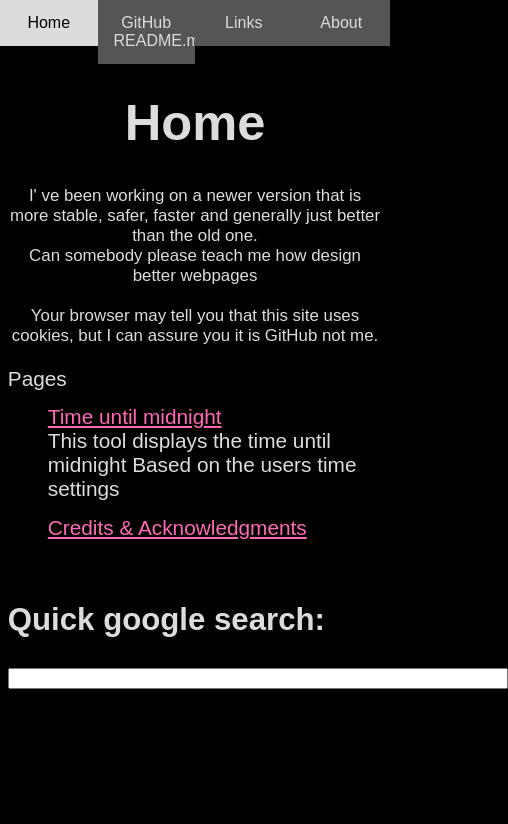
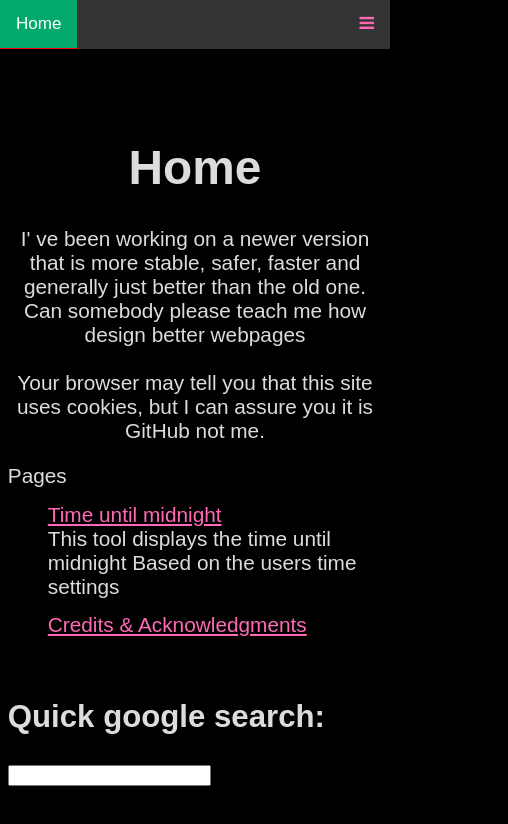
Before and after one commit to werdexd/Website, a plain HTML site: page new/index.html in a window 390 px wide. Shown: the whole page, 508 px wide, since content can reach past the window. Drawn offline with nearby package versions, Linux system fonts and the light colour scheme.

Commit message:
v2.1 Better Ui

```diff
--- a/new/css/style.css
+++ b/new/css/style.css
@@ -1,74 +1,96 @@
-* {
-  box-sizing: border-box;
-  text-rendering: optimizeSpeed;
-  image-rendering: optimizeQuality;
-}
-
-/* Set height of body and the document to 100% */
-body,
-html {
-  height: 100%;
-  margin: 0;
-  font-family: Arial, Helvetica, sans-serif;
+.tabcontent {
+	display: none;
+	padding: 7vh 2vw;
+	height: 100%;
+	font-size: 1.3em;
 }
 
 body {
-  background: #000000 center top
-    url(/Website/Assets/Images/Website/Backgrounds/magic_circle.gif) no-repeat
-    local;
-  color: gainsboro;
+	margin: 0;
+	font-family: Arial, Helvetica, sans-serif;
+	background: #000000 center top
+		url(/Website/Assets/Images/Website/Backgrounds/magic_circle.gif)
+		no-repeat local;
+	color: gainsboro;
 }
 
-/* Style tab links */
-.tablink {
-  background-color: #555;
-  color: gainsboro;
-  float: left;
-  border: none;
-  outline: none;
-  cursor: pointer;
-  padding: 14px 16px;
-  font-size: 1em;
-  width: 25%;
+.topnav {
+	overflow: hidden;
+	background-color: #333;
 }
 
-.tablink:hover {
-  background-color: #777;
+.topnav a {
+	float: left;
+	display: block;
+	color: #f2f2f2;
+	text-align: center;
+	padding: 14px 16px;
+	text-decoration: none;
+	font-size: 17px;
 }
 
-/* Style the tab content (and add height:100% for full page content) */
-.tabcontent {
-  display: none;
-  padding: 7vh 2vw;
-  height: 100%;
-  font-size: 1.3em;
+.topnav a:hover {
+	background-color: #ddd;
+	color: black;
+}
+
+.topnav .icon {
+	display: none;
+}
+
+@media screen and (max-width: 600px) {
+	.topnav a:not(:first-child) {
+		display: none;
+	}
+
+	.topnav a.icon {
+		float: right;
+		display: block;
+	}
+}
+
+@media screen and (max-width: 600px) {
+	.topnav.responsive {
+		position: relative;
+	}
+
+	.topnav.responsive .icon {
+		position: absolute;
+		right: 0;
+		top: 0;
+	}
+
+	.topnav.responsive a {
+		float: none;
+		display: block;
+		text-align: left;
+	}
 }
 h1 {
-  font-size: 6vh;
+  font-size: 2.3em;
   text-align: center;
 }
 dd,
 dt {
   margin-top: 0.7em;
 }
-a:link,
-a:visited {
+a:not(.topnav):link,
+a:not(.topnav):visited {
   color: hotpink;
 }
-a:hover {
+a:not(.topnav):hover {
   border-bottom: 1px solid red;
 }
-a:active {
+a:not(.topnav):active {
   color: red;
 }
 #Search {
   resize: none;
-  width: 500px;
+  width: 50vw;
 }
 .textC{
     padding: 3%;
 }
 .CentredText {
   text-align: center;
-  font-size: 2vh;
 }
--- a/new/index.html
+++ b/new/index.html
@@ -1,28 +1,29 @@
 <!DOCTYPE html>
 <html>
+
 	<head>
 		<meta name="viewport" content="width=device-width, initial-scale=1" />
-		<link rel="stylesheet" href="/Website/new/css/style.css" />
+		<link rel="stylesheet" href="https://cdnjs.cloudflare.com/ajax/libs/font-awesome/4.7.0/css/font-awesome.min.css" />
+		<link rel="stylesheet" href="/Website/new/css/style.css">
+		<script src="https://cdn.jsdelivr.net/npm/marked/marked.min.js"></script>
+		<link rel="shortcut icon" href="/Website/favicon.ico" type="image/x-icon">
+		<title>NWv2.1</title>
+
+		<script async="True" src="/Website/new/js/Fileloader.js"></script>
 		<script async="True" src="/Website/new/js/tabs.js"></script>
 		<script async="True" src="/Website/JS/General.js"></script>
-		<script async="True" src="/Website/new/js/md.js"></script>
-    <link rel="shortcut icon" href="/Website/favicon.ico" type="image/x-icon">
-    <title>New Homepage</title>
 	</head>
+
 	<body>
-		<button
-			class="tablink"
-			onclick="openPage('Home', this)"
-			id="defaultOpen"
-		>
-			Home
-		</button>
-		<button class="tablink" onclick="openPage('mdCon', this)">GitHub README.md</button>
-		<button class="tablink" onclick="openPage('Links', this)">Links</button>
-		<button class="tablink" onclick="openPage('About', this)" id="about"
-			>About</button
-		>
-
+		<div class="topnav" id="myTopnav">
+			<a class="tablink" id="defaultOpen" onclick="openPage('Home', this)">Home</a>
+			<a class="tablink" onclick="openPage('mdCon', this);Fileloader('/Website/README.md', 'md','MD')">News</a>
+			<a class="tablink" onclick="openPage('Links', this)">links</a>
+			<a class="tablink" onclick="openPage('About', this)">About</a>
+			<a href="javascript:void(0);" class="icon" onclick="DropDown()">
+				<i class="fa fa-bars"></i>
+			</a>
+		</div>
 		<div id="Home" class="tabcontent">
 			<h1>Home</h1>
 			<p class="CentredText">
@@ -36,17 +37,11 @@
 			<dl>
 				<dt>Pages</dt>
 				<dd>
-						<a href="/Website/Tools/TUMN.html"
-							>Time until midnight</a
-						><br />
+					<a href="/Website/Tools/TUMN.html">Time until midnight</a><br />
 					This tool displays the time until midnight Based on the
 					users time settings
 				</dd>
-					<dd
-						><a onclick="clBtn('about')" href="#"
-							>Credits & Acknowledgments</a
-						></dd
-					>
+				<dd><a onclick="clBtn('about')" href="#">Credits & Acknowledgments</a></dd>
 			</dl>
 			<div style="margin-top: 3em">
 				<h2>Quick google search:</h2>
@@ -56,7 +51,6 @@
 
 		<div id="mdCon" class="tabcontent">
 			<hr>
-			<script src="https://cdn.jsdelivr.net/npm/marked/marked.min.js"></script>
 				<div id="MD"></div>
 			<hr>
 
@@ -68,30 +62,16 @@
 				<dl class="Links">
 					<dt>Social media and other accounts</dt>
 					<dd>
-						<a
-							target="_blank"
-							href="https://www.youtube.com/channel/UCxhxdYfAEFl9z3OyYXCBB-g"
-							>Youtube</a
-						>
+						<a target="_blank" href="https://www.youtube.com/channel/UCxhxdYfAEFl9z3OyYXCBB-g">Youtube</a>
 					</dd>
 					<dd>
-						<a
-							target="_blank"
-							href="https://twitter.com/WERDEXD_REAL"
-							>Twitter</a
-						>
+						<a target="_blank" href="https://twitter.com/WERDEXD_REAL">Twitter</a>
 					</dd>
 					<dd>
-						<a
-							target="_blank"
-							href="https://www.instagram.com/werdexd/"
-							>Instagram</a
-						>
+						<a target="_blank" href="https://www.instagram.com/werdexd/">Instagram</a>
 					</dd>
 					<dd>
-						<a target="_blank" href="https://github.com/werdexd/"
-							>GitHub</a
-						>
+						<a target="_blank" href="https://github.com/werdexd/">GitHub</a>
 					</dd>
 			</nav>
 		</div>
@@ -103,29 +83,24 @@
 					<dt>WerdeXD</dt>
 					<dd>Only developer and designer</dd>
 					<dt>Guack233*</dt>
-					<dd
-						>Debugging, testing, idea contributer and subject of
-						trolling</dd
-					>
+					<dd>Debugging, testing, idea contributer and subject of
+						trolling</dd>
 					<dt>Bird*</dt>
 					<dd>Debugging, testing and ???</dd>
 					<p>
 						Some more refrences may be found in the
-						<a href="https://github.com/werdexd/Website#readme"
-							>readme</a
-						>
+						<a href="https://github.com/werdexd/Website#readme">readme</a>
 						file on Github
 					</p>
 				</dl>
 				<div style="margin-top: 3em">
 					<h4>
 						This website is a Github page.
-						<a href="https://github.com/werdexd/Website"
-							>Repository</a
-						>
+						<a href="https://github.com/werdexd/Website">Repository</a>
 					</h4>
 				</div>
 			</div>
 		</div>
 	</body>
+
 </html>
--- /dev/null
+++ b/new/js/Fileloader.js
@@ -0,0 +1,15 @@
+async function Fileloader(url, Filetype, Targetelmnt) {
+	const response = await fetch(url, {
+		headers: {
+			"Cache-Control": "no-cache",
+		},
+	});
+	Filetype=Filetype.toLowerCase();
+	const data = await response.text();
+	if (Filetype == "md") {
+		var parsedmd = await marked.parse(data);
+		document.getElementById(Targetelmnt).innerHTML = parsedmd;
+	} else if (Filetype==="html"){
+
+	}
+}
--- a/new/js/md.js
+++ /dev/null
@@ -1,13 +0,0 @@
-const mdfile = "/Website/README.md";
-
-async function Fileloader(url, type) {
-	const response = await fetch(url);
-	const data = await response.text();
-	if (type == "md") {
-		parsedmd = await marked.parse(data);
-		console.log(parsedmd);
-		document.getElementById("MD").innerHTML = parsedmd;
-	}
-}
-
-Fileloader(mdfile,"md");
--- a/new/js/tabs.js
+++ b/new/js/tabs.js
@@ -1,3 +1,12 @@
+function DropDown() {
+	var x = document.getElementById("myTopnav");
+	if (x.className === "topnav") {
+		x.className += " responsive";
+	} else {
+		x.className = "topnav";
+	}
+}
+
 function openPage(pageName, elmnt) {
 	var i, tabcontent, tablinks;
 	tabcontent = document.getElementsByClassName("tabcontent");
@@ -10,8 +19,8 @@ function openPage(pageName, elmnt) {
 		tablinks[i].style.color = "";
 	}
 	document.getElementById(pageName).style.display = "block";
-	elmnt.style.backgroundColor = "gainsboro";
-	elmnt.style.color = "black";
+	elmnt.style.backgroundColor = "#04aa6d";
+	elmnt.style.color = "white";
 }
 
 // Get the element with id="defaultOpen" and click on it
--- a/package.json
+++ /dev/null
@@ -1,5 +0,0 @@
-{
-  "dependencies": {
-    "marked": "^4.0.16"
-  }
-}
```
Also changed, not shown: 1 other file. Lines whose indentation alone changed are shown as unchanged.
